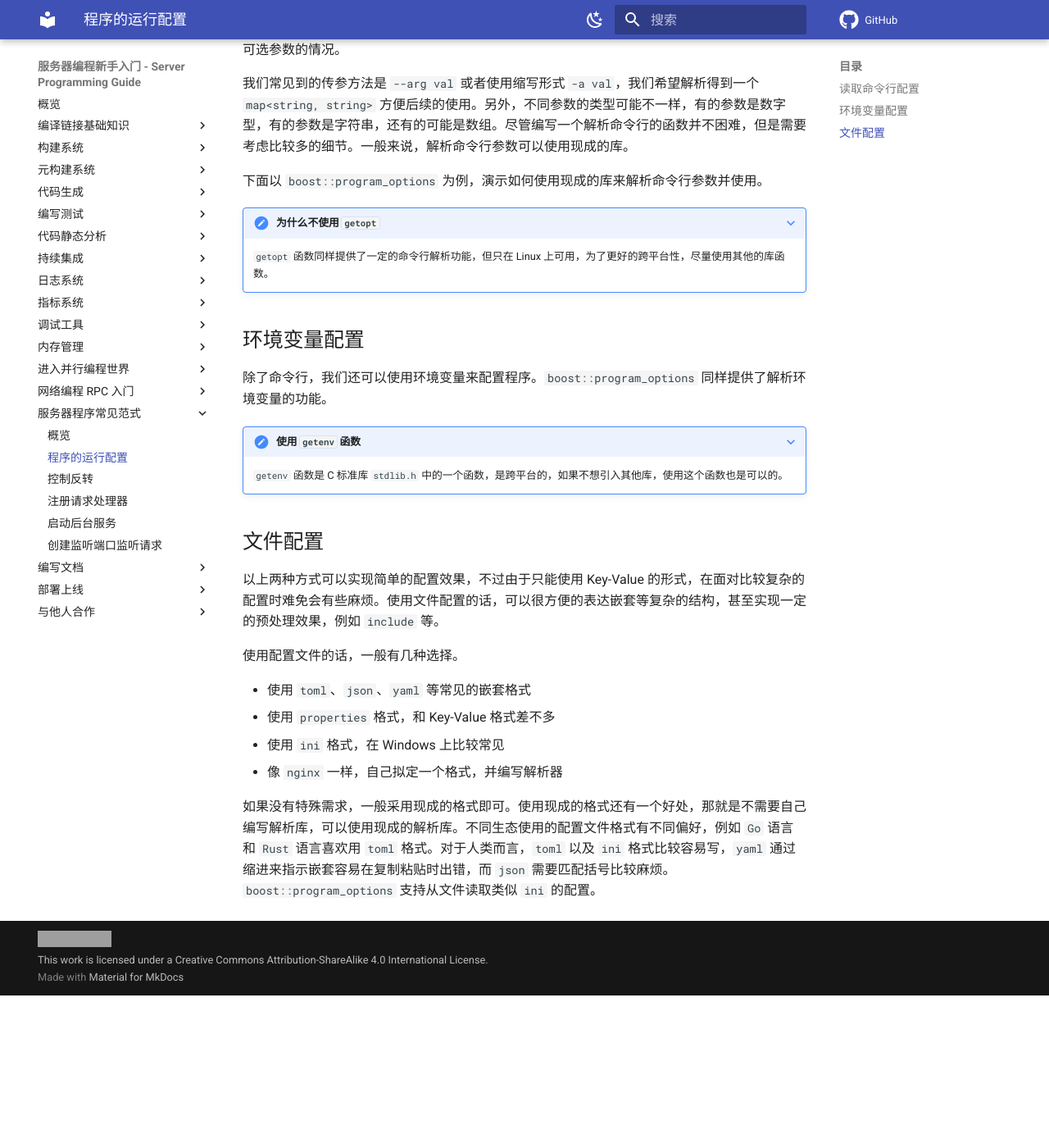
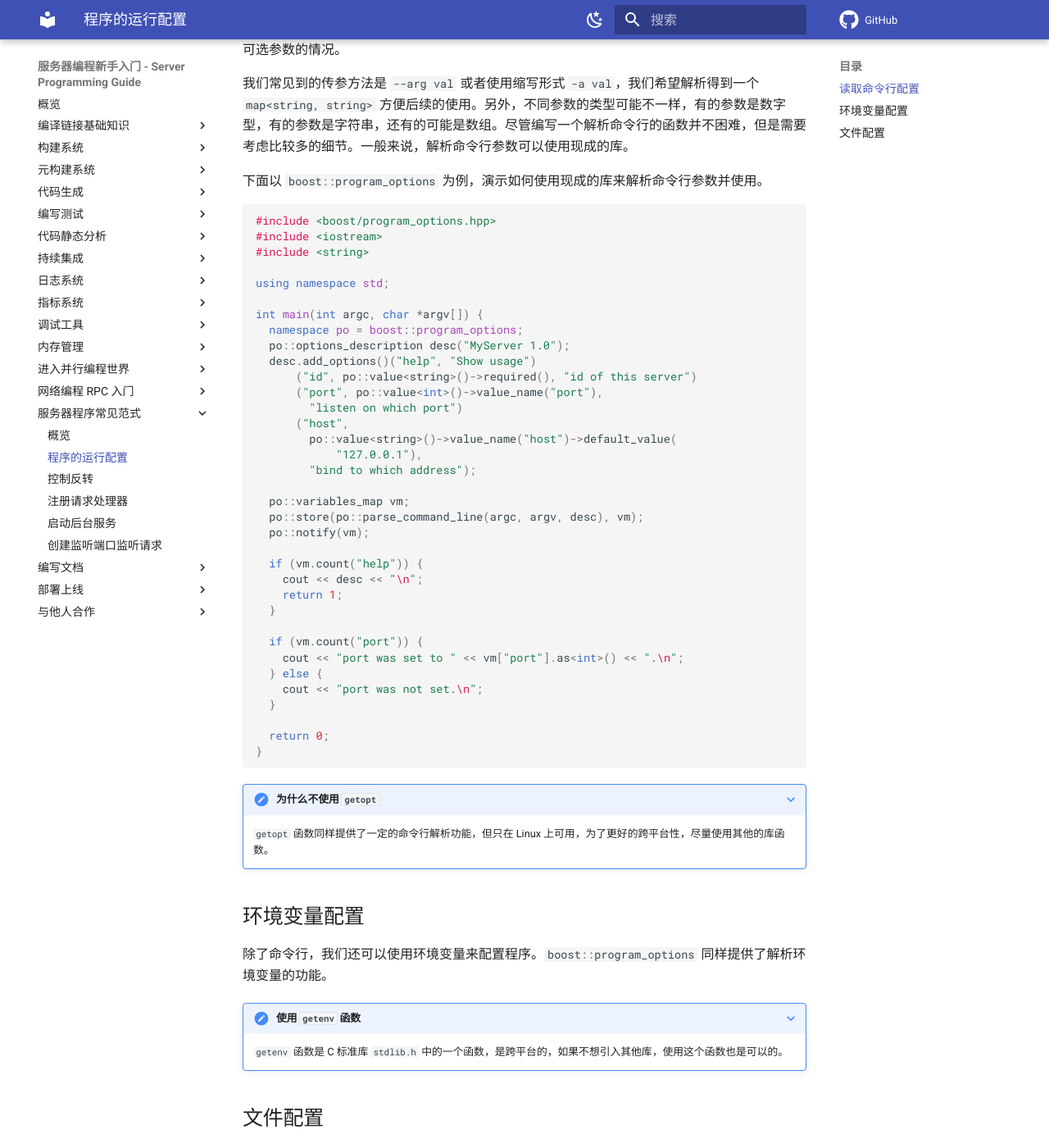
Before and after one commit to howardlau1999/server-programming-guide, an MkDocs documentation site: the page built from docs/paradigms/config.md, in a window 1280 px wide and 1400 px high, scrolled down 1290 px. Shown: the whole window at 82% size. Built offline with MkDocs 1.6.1 and Material for MkDocs 9.7.7, drawn with Linux system fonts in a browser that asks for light colours; emoji names are drawn with the system emoji font; comment, search, counter and statistics services are not loaded; before the commit the page ends 2504 px from its top, so only the background shows below that; grey boxes are pictures that could not be loaded.

Commit message:
add po demo

````diff
--- a/docs/paradigms/config.md
+++ b/docs/paradigms/config.md
@@ -32,6 +32,44 @@
 
 下面以 `#!cpp boost::program_options` 为例，演示如何使用现成的库来解析命令行参数并使用。
 
+```cpp
+#include <boost/program_options.hpp>
+#include <iostream>
+#include <string>
+
+using namespace std;
+
+int main(int argc, char *argv[]) {
+  namespace po = boost::program_options;
+  po::options_description desc("MyServer 1.0");
+  desc.add_options()("help", "Show usage")
+      ("id", po::value<string>()->required(), "id of this server")
+      ("port", po::value<int>()->value_name("port"),
+        "listen on which port")
+      ("host",
+        po::value<string>()->value_name("host")->default_value(
+            "127.0.0.1"),
+        "bind to which address");
+
+  po::variables_map vm;
+  po::store(po::parse_command_line(argc, argv, desc), vm);
+  po::notify(vm);
+
+  if (vm.count("help")) {
+    cout << desc << "\n";
+    return 1;
+  }
+
+  if (vm.count("port")) {
+    cout << "port was set to " << vm["port"].as<int>() << ".\n";
+  } else {
+    cout << "port was not set.\n";
+  }
+
+  return 0;
+}
+```
+
 ???+note "为什么不使用 `getopt`"
     `getopt` 函数同样提供了一定的命令行解析功能，但只在 Linux 上可用，为了更好的跨平台性，尽量使用其他的库函数。
 
````
